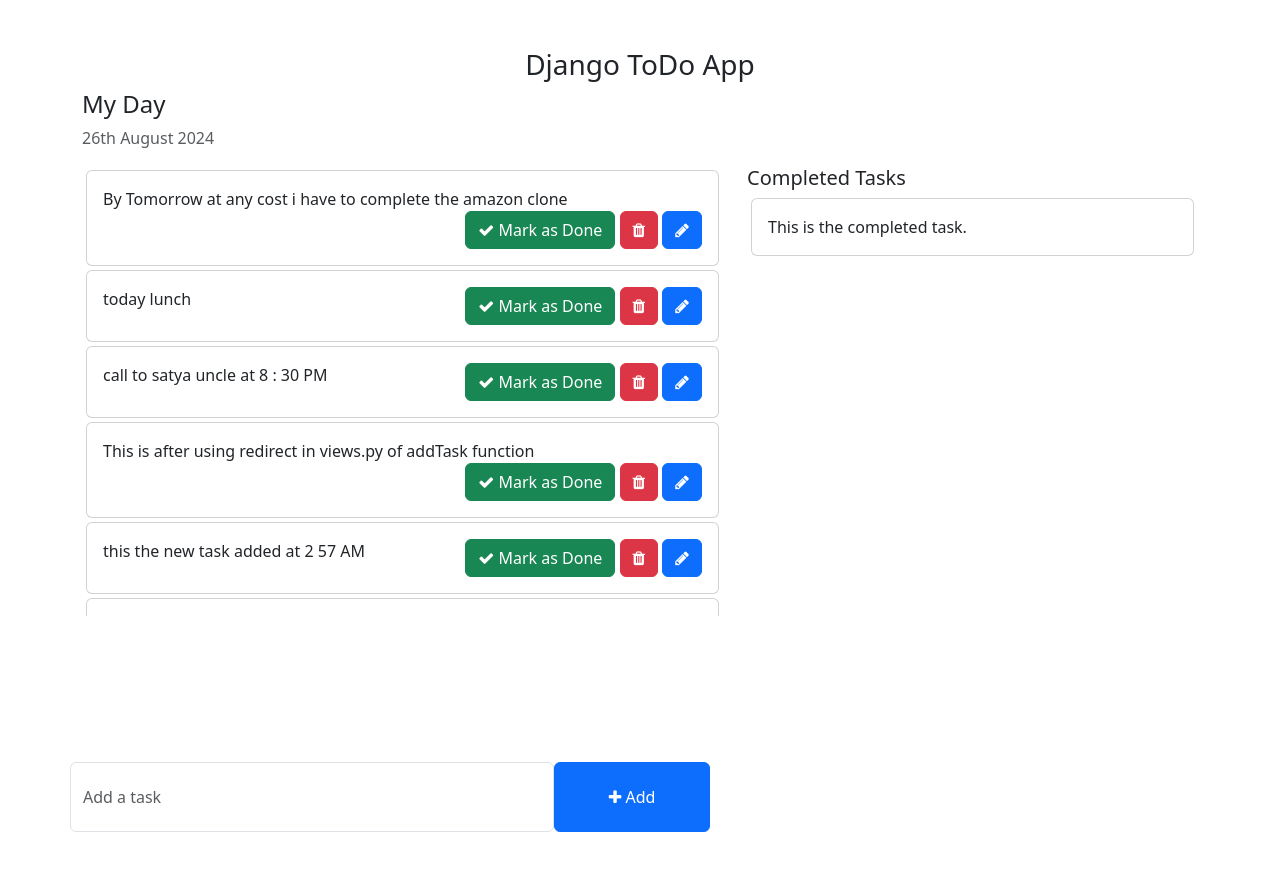
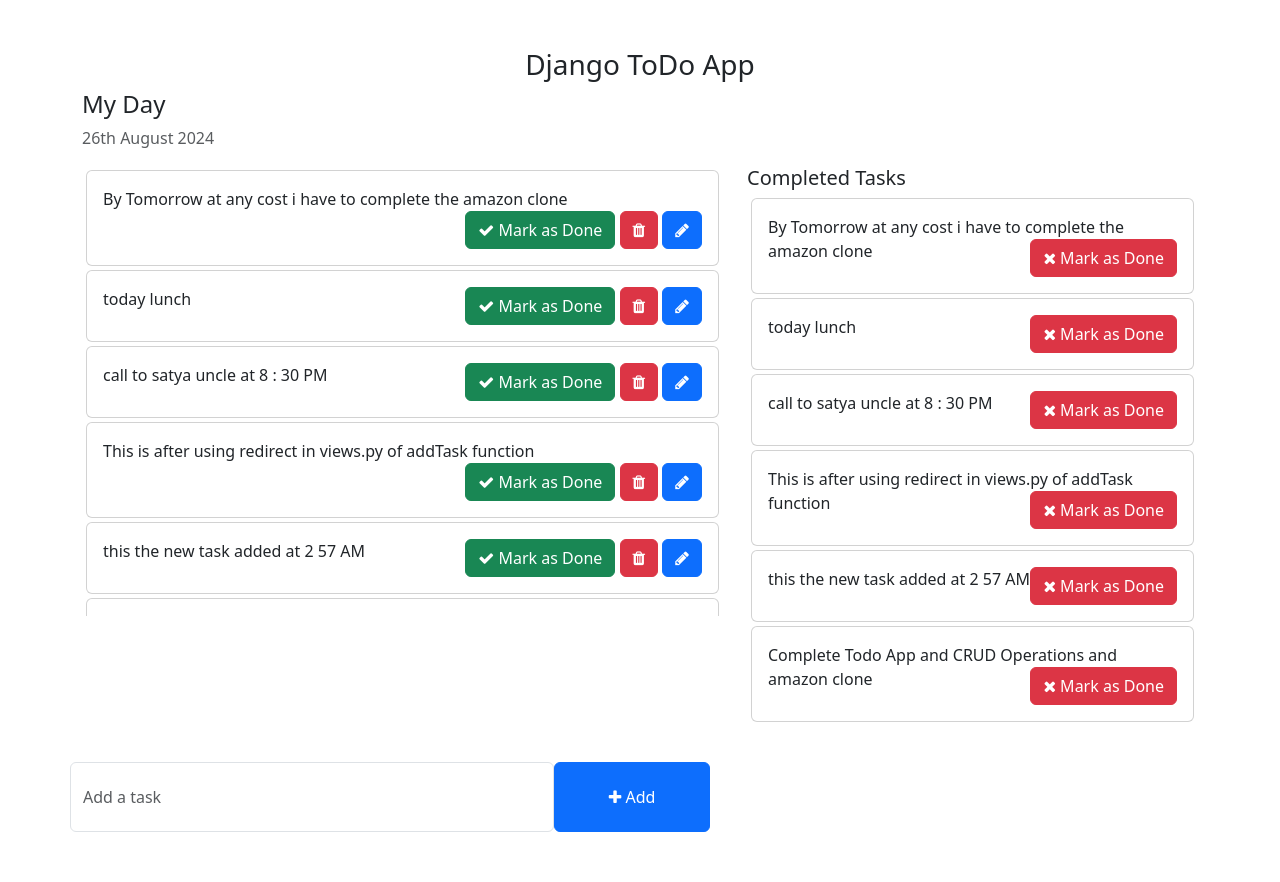
Before and after one commit to h4rik/Todo-django, a Django app: template templates/home.html in a window 1280 px wide. Run offline with Django 5.2, Linux system fonts and the light colour scheme; the template is opened without the code that fills it: values that come from a table or form of the project are taken from there, others are empty; data comes from the database, SQL or seed files in the repository; both versions use the stored data as it was after the commit.

Commit message:
TODO App Final

```diff
--- a/templates/home.html
+++ b/templates/home.html
@@ -1,4 +1,5 @@
 <!DOCTYPE html>
+<!--THE MAIN IDEA OF THE PROJECT IS TO GET USED TO CRUD OPERATIONS-->
 <html lang="en">
 <head>
     <meta charset="UTF-8">
@@ -27,16 +28,19 @@
             <!--the above template tag is a python code used to load current date dynamically-->
             <div class="col-md-7 col-lg-7" style="height: 450px; overflow: scroll;">
                 <!-- List of all the tasks for the day -->
-                 {% for i in tasks_ %}
+                {% for i in tasks_ %}
                 <!--The "tasks_" we declared here is the one which we declared in the views, home function inside context function-->
                 <div class="card m-1">
                     <div class="card-body">
-                        {{ i.task}}
+                        {{ i.task}} <!--  - Pk = {{i.pk}} -->
+                        <!--Pk means primary key, which is unique for each element and automatically generated by django-->
                         <!--The task is the field name which we used in models.py -->
                         <span style="position: relative; float: right;">
-                            <a class="btn btn-success"><i class="fa fa-check"></i> Mark as Done</a>
-                            <a class="btn btn-danger"><i class="fa fa-trash"></i></a>
-                            <a class="btn btn-primary"><i class="fa fa-pencil"></i></a>
+                            <a href="{% url 'mark_as_done' i.pk %}" class="btn btn-success"><i class="fa fa-check"></i> Mark as Done</a>
+                            <!--When we click the mark_as_done button, it sends url to mark_as_done function in views with mark_as_done and pk as well-->
+                            <a href={% url 'delete_task' i.id %} class="btn btn-danger"><i class="fa fa-trash"></i></a>
+                            <a href={% url 'edit_task' i.id %} class="btn btn-primary"><i class="fa fa-pencil"></i></a>
+                            <!--pk(primary key ) or id both mean same -->
                         </span>
                     </div>
                 </div>
@@ -45,11 +49,18 @@
             <div class="col-md-5 col-lg-5">
                 <h5>Completed Tasks</h5>
                 <!-- List of all the tasks that have completed -->
+                {% for i in completed_tasks %}
                 <div class="card m-1">
                     <div class="card-body">
-                        This is the completed task.
+                        {{ i.task}}
+                        <span style="position: relative; float: right;">
+                            <a href="{% url 'mark_as_undone' i.pk%}" class="btn btn-danger"><i class="fa fa-times"></i> Mark as Done</a>
+                            <!--As the url pattern is taking the pk, so we should also add in href as well-->
+                            <!--danger means red colour and warning means yellw and success means green , times means cross mark and check means tick mark-->
+                        </span>
                     </div>
                 </div>
+                {% endfor %}
             </div>
         </div>
         <div class="row">
@@ -75,7 +86,5 @@
         </div>
     </div>
 </body>
+
 </html>
-
-
-<!---->
--- a/todo/urls.py
+++ b/todo/urls.py
@@ -2,6 +2,18 @@ from django.urls import path
 from . import views
 
 urlpatterns = [
+    #Add Task Feature
     path('addTask/', views.addTask, name='addTask'),
+    # the request will go to addTask funtion which is inside views.py
+    # Mark as done feature
+    path('mark_as_done/<int:pk>/', views.mark_as_done, name='mark_as_done'),
+    # THE above mark_as_done and pk is used when, user clicks on mark_as_done it needs to be moved from todays tasks to completed tasks
+    # so it is done using the primary key(pk)
+    # Mark as undone feature
+    path('mark_as_undone/<int:pk>/', views.mark_as_undone, name='mark_as_undone'),
+    # Edit the task feature
+    path('edit_task/<int:pk>/', views.edit_task, name='edit_task'),
+    # Delete task feature
+    path('delete_task/<int:pk>/', views.delete_task, name='delete_task')
+
 ]
-# the request will go to addTask funtion which is inside views.py
```
Also changed, not shown: templates/edit_task.html (added, +32 -0 lines), todo/views.py (+44 -1 lines), todo_main/views.py (+6 -1 lines), db.sqlite3.
